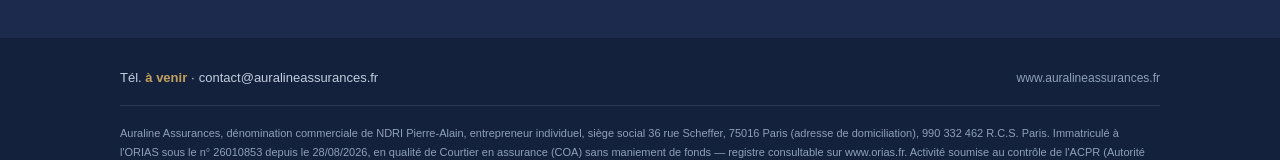
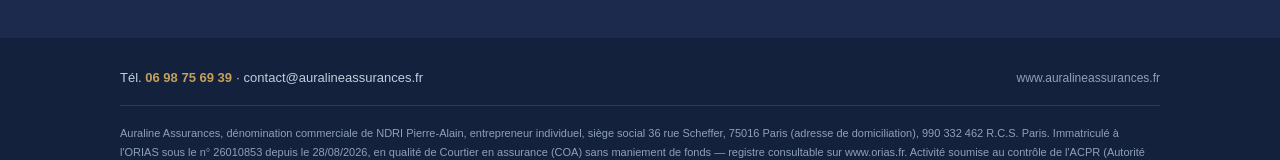
Before and after one commit to auralineassurancesc/entreprises, a plain HTML site: page index.html in a window 1280 px wide. Shown: the part 3312-3472 px from the top of the page. Drawn offline with nearby package versions, Linux system fonts and the light colour scheme.

Commit message:
Update index.html

```diff
--- a/index.html
+++ b/index.html
@@ -213,7 +213,7 @@
   <div style="background:#14213d;">
     <div class="safe" style="max-width:1120px;margin:0 auto;padding:32px var(--gut);">
       <div style="display:flex;align-items:center;justify-content:space-between;gap:16px;flex-wrap:wrap;padding-bottom:20px;border-bottom:1px solid rgba(255,255,255,.1);">
-        <span style="font-size:13px;color:#c2cddd;">Tél. <strong style="color:#C2A15E;">à venir</strong> · <a href="mailto:contact@auralineassurances.fr" style="color:#c2cddd;">contact@auralineassurances.fr</a></span>
+        <span style="font-size:13px;color:#c2cddd;">Tél. <strong style="color:#C2A15E;">06 98 75 69 39</strong> · <a href="mailto:contact@auralineassurances.fr" style="color:#c2cddd;">contact@auralineassurances.fr</a></span>
         <a href="https://www.auralineassurances.fr" style="font-size:12px;color:#8ea0bb;">www.auralineassurances.fr</a>
       </div>
       <p style="font-size:11px;color:#8ea0bb;line-height:1.7;margin:18px 0 0;">Auraline Assurances, dénomination commerciale de NDRI Pierre-Alain, entrepreneur individuel, siège social 36 rue Scheffer, 75016 Paris (adresse de domiciliation), 990 332 462 R.C.S. Paris. Immatriculé à l'ORIAS sous le n° 26010853 depuis le 28/08/2026, en qualité de Courtier en assurance (COA) sans maniement de fonds — registre consultable sur www.orias.fr. Activité soumise au contrôle de l'ACPR (Autorité de contrôle prudentiel et de résolution), 4 place de Budapest, CS 92459, 75436 Paris Cedex 09. En cas de réclamation : reclamation@auralineassurances.fr, puis La Médiation de l'Assurance (www.mediation-assurance.org). Document d'information sans valeur contractuelle.</p>
```
